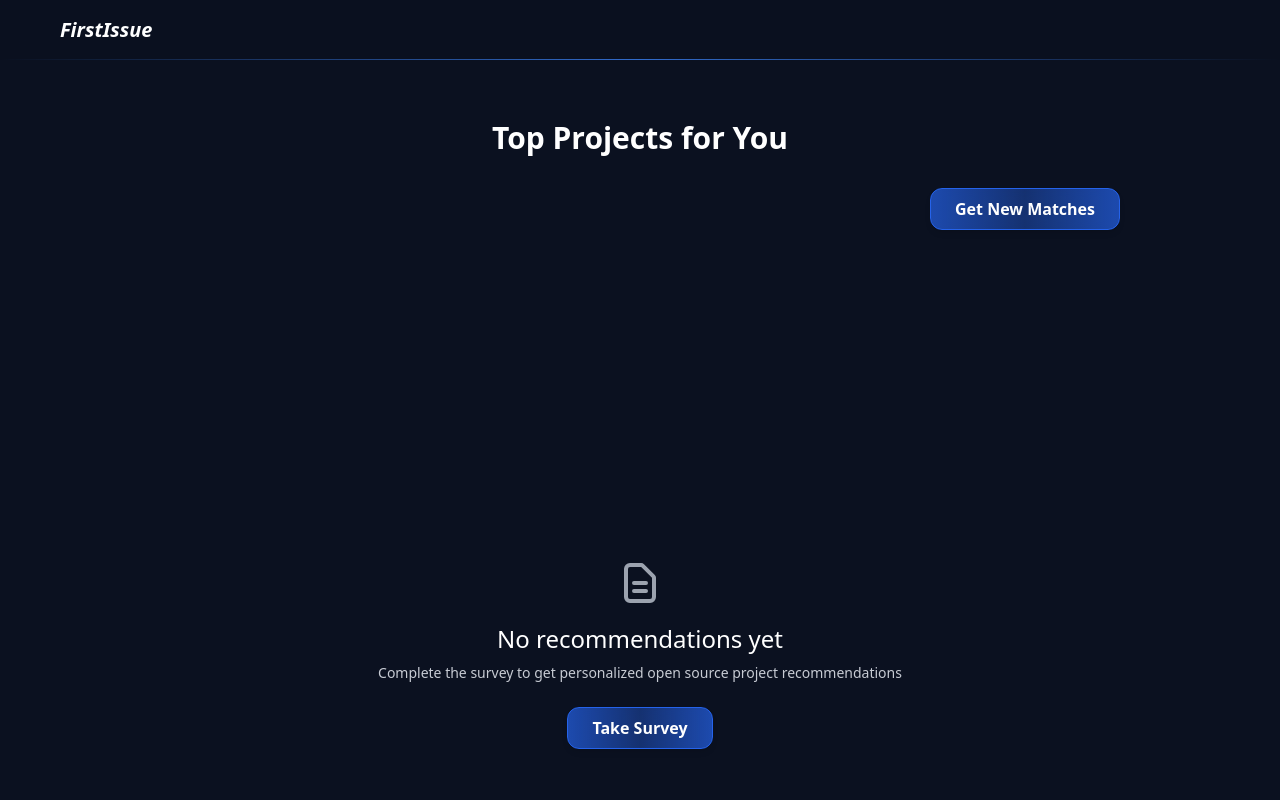
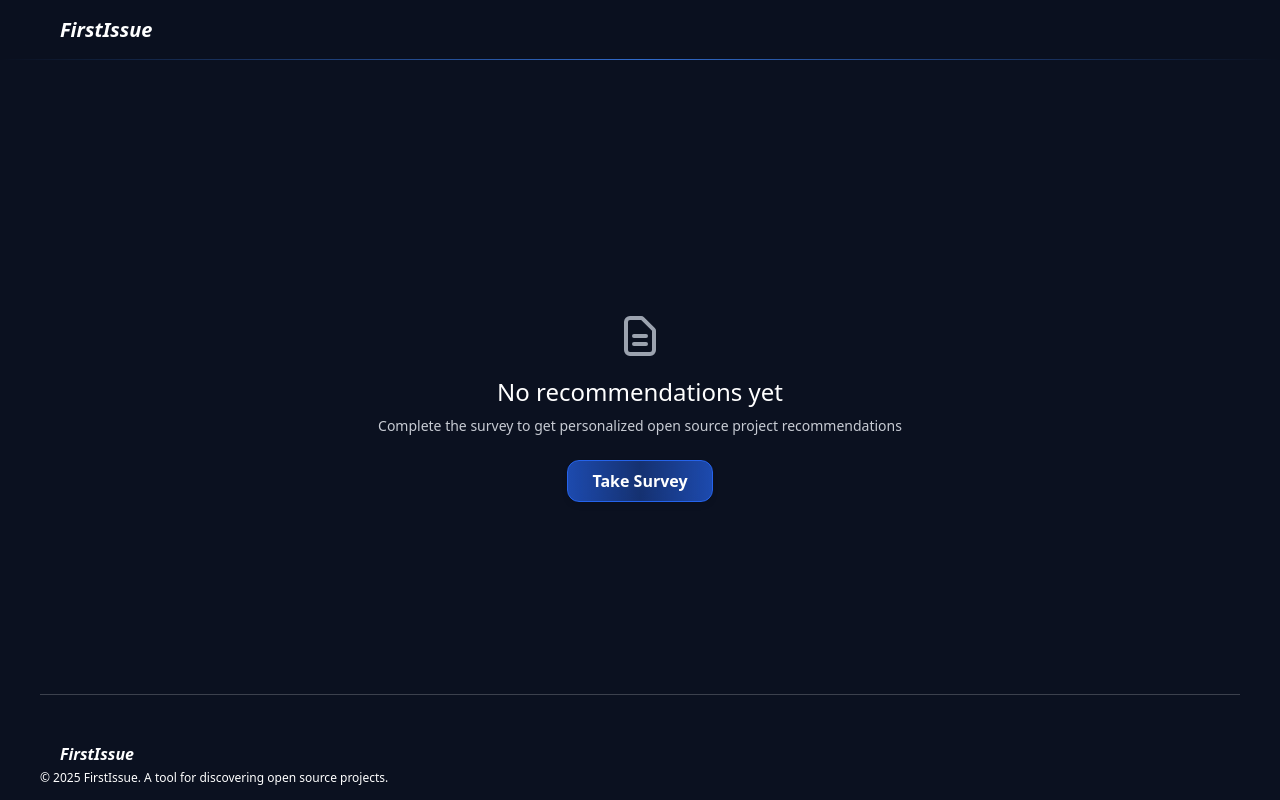
Before and after one commit to KDevs-SpurHacs2025/FirstIssue, a React (Vite) app in the folder frontend/: page /opensource-list in a window 1280 px wide. Shown: the top 800 px of the page. Built offline with nearby package versions, Linux system fonts and the light colour scheme; some icons are missing.

Commit message:
Fix No recommendation page

```diff
--- a/frontend/src/pages/OpenSourceList.tsx
+++ b/frontend/src/pages/OpenSourceList.tsx
@@ -225,26 +225,25 @@ const OpenSourceList = () => {
 
   return (
   <div className="w-full h-auto bg-bg-black pt-[120px]">
-      {/* Navbar and Header */}
     <Navbar />
-      <div className="flex justify-center items-center mb-8">
-        <h1 className="text-3xl font-bold text-white">Top Projects for You</h1>
-      </div>
-      <div className="flex justify-end items-center mb-6 px-40">
+
+    {/* Show header, button, and cards only if there are repositories */}
+    {repositories.length > 0 ? (
+      <>
+        <div className="flex justify-between items-center mb-8 px-40">
+          <h1 className="text-3xl font-bold text-white">
+            Top Projects for You
+          </h1>
           <GradientButton
             onClick={handleRegenerate}
             className="px-6 py-2 rounded-lg text-white font-semibold flex items-center"
             disabled={isLoading || apiLoading}
           >
-          Get New Matches
+            Find More
           </GradientButton>
         </div>
-
-      {/* Repository Cards or Empty State */}
-     {repositories.length > 0 ? (
-        <>
         {cards.map((card, idx) => (
-            <div key={card.repoName + idx} className="w-full h-auto px-40">
+          <div className="w-full h-auto px-40" key={card.repoName + idx}>
             <OpenSourceCard
               repoId={card.repoId}
               repoName={card.repoName}
@@ -263,7 +262,7 @@ const OpenSourceList = () => {
       </>
     ) : (
       // No repository page
-        <div className="w-full h-screen text-center flex flex-col items-center justify-center">
+      <div className="text-center py-48">
         <div className="mb-4">
           <svg
             className="mx-auto h-12 w-12 text-gray-400"
@@ -284,8 +283,7 @@ const OpenSourceList = () => {
           No recommendations yet
         </h3>
         <p className="text-text-gray-light text-sm mb-6">
-            Complete the survey to get personalized open source project
-            recommendations
+          Complete the survey to get personalized open source project recommendations
         </p>
         <GradientButton
           onClick={() => navigate("/survey")}
```
Lines whose indentation alone changed are shown as unchanged.
